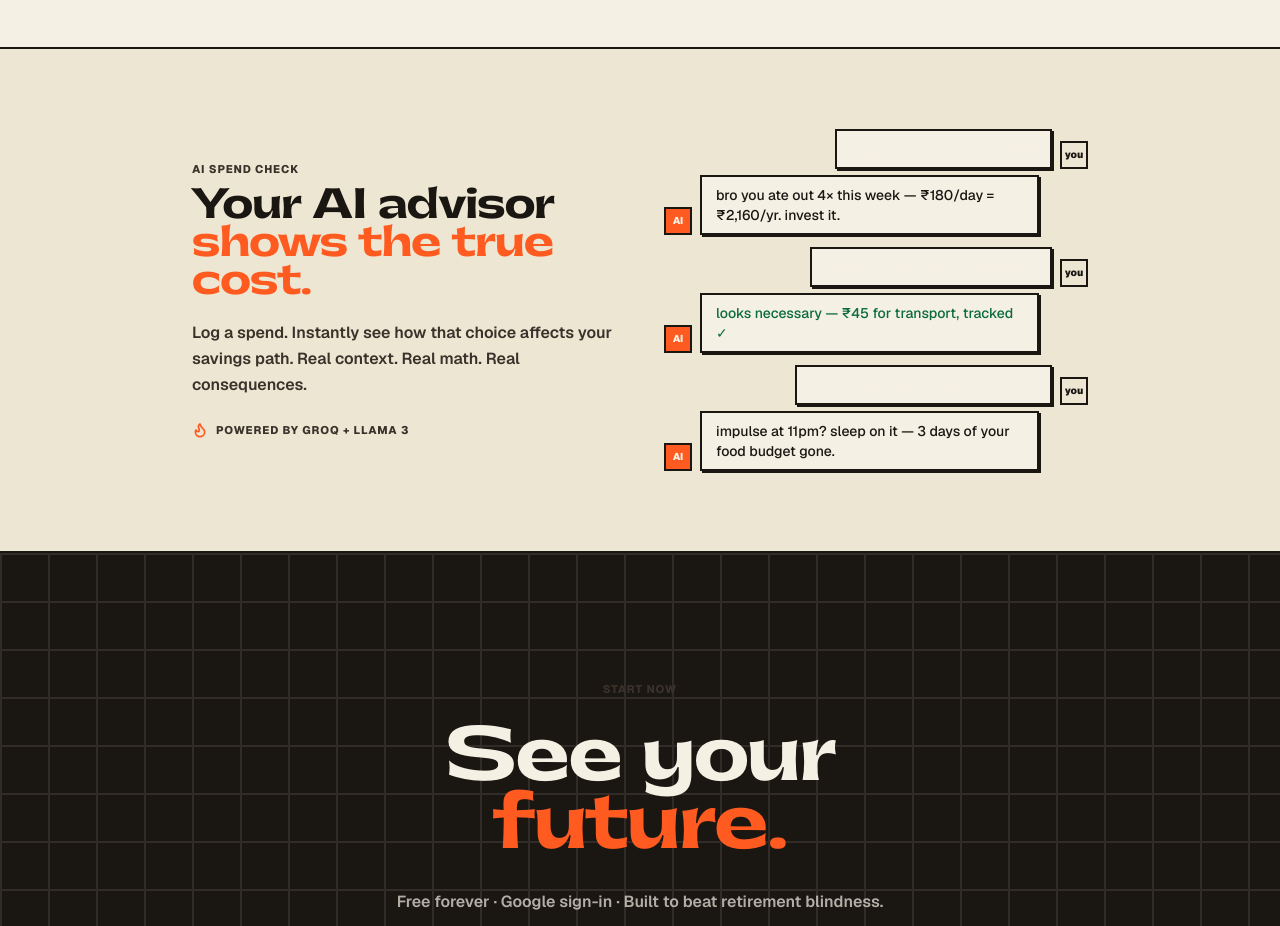
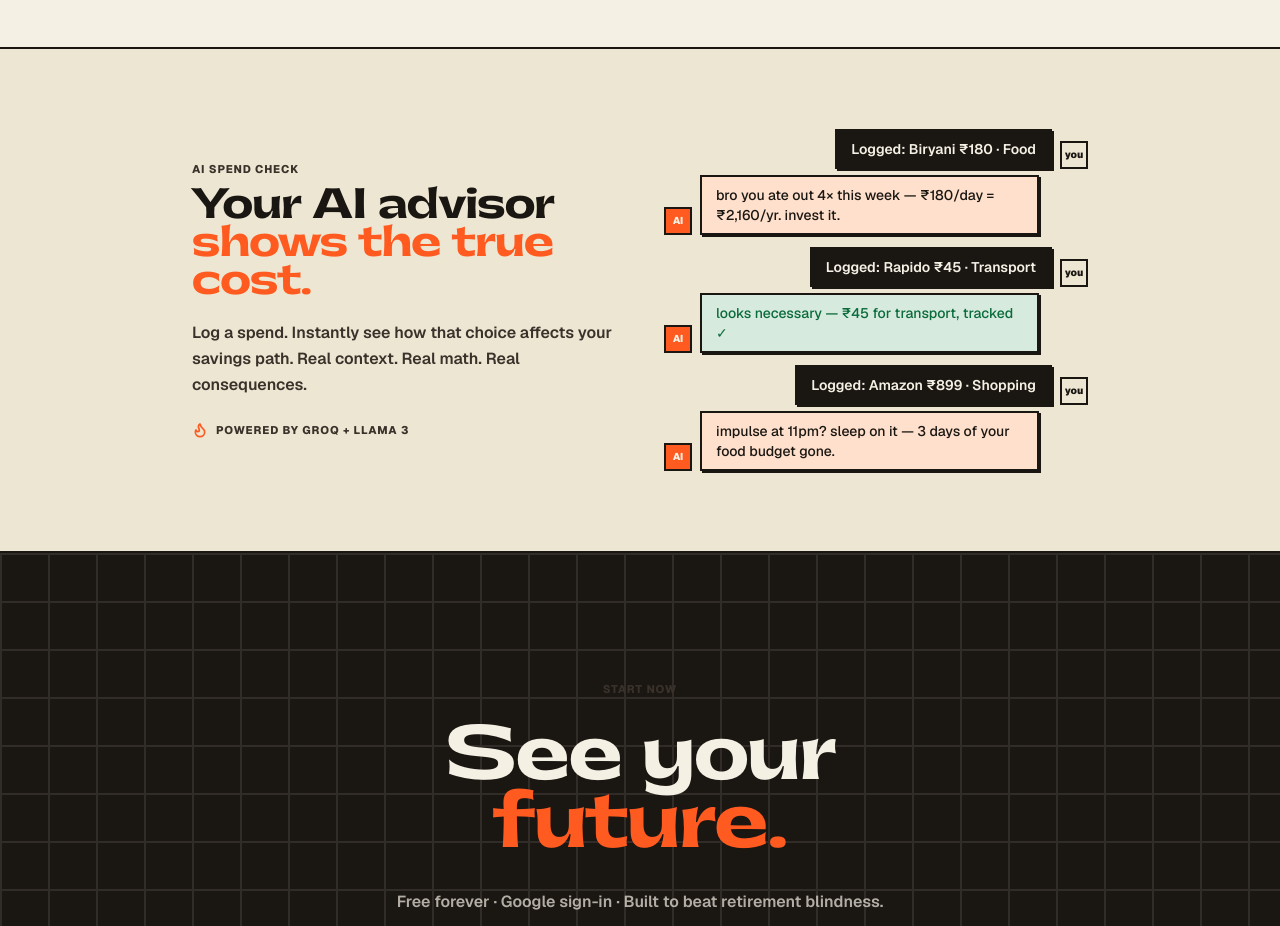
Before and after one commit to YashvanthSankar/superfinz, a Next.js app: page / in a window 1280 px wide. Shown: the part 2380-3306 px from the top of the page. Built offline with nearby package versions, Linux system fonts and the light colour scheme.

Commit message:
fix: remove background from small card style for consistency

```diff
--- a/src/app/globals.css
+++ b/src/app/globals.css
@@ -137,7 +137,7 @@ body {
   border: 2px solid var(--ink);
   box-shadow: var(--shadow-hard);
 }
-.brut-card-sm  { box-shadow: var(--shadow-hard-sm); border: 2px solid var(--ink); background: var(--paper); }
+.brut-card-sm  { box-shadow: var(--shadow-hard-sm); border: 2px solid var(--ink); }
 .brut-card-lg  { box-shadow: var(--shadow-hard-lg); border: 2px solid var(--ink); background: var(--paper); }
 
 .brut-btn {
@@ -172,6 +172,8 @@ body {
   text-transform: uppercase;
   letter-spacing: 0.08em;
   font-weight: 800;
+}
+:where(.brut-label) {
   color: var(--ink-soft);
 }
 
--- a/src/app/page.tsx
+++ b/src/app/page.tsx
@@ -415,7 +415,7 @@ export default function Landing() {
           }}
         />
         <div className="relative max-w-3xl mx-auto text-center">
-          <p className="brut-label text-accent mb-4 sm:mb-6">Start now</p>
+          <p className="brut-label text-accent mb-4 sm:mb-6 text-sm">Start now</p>
           <h2 className="brut-display text-[clamp(2.25rem,8vw,4.5rem)] leading-[0.95] mb-6 sm:mb-8">
             See your
             <br />
```
